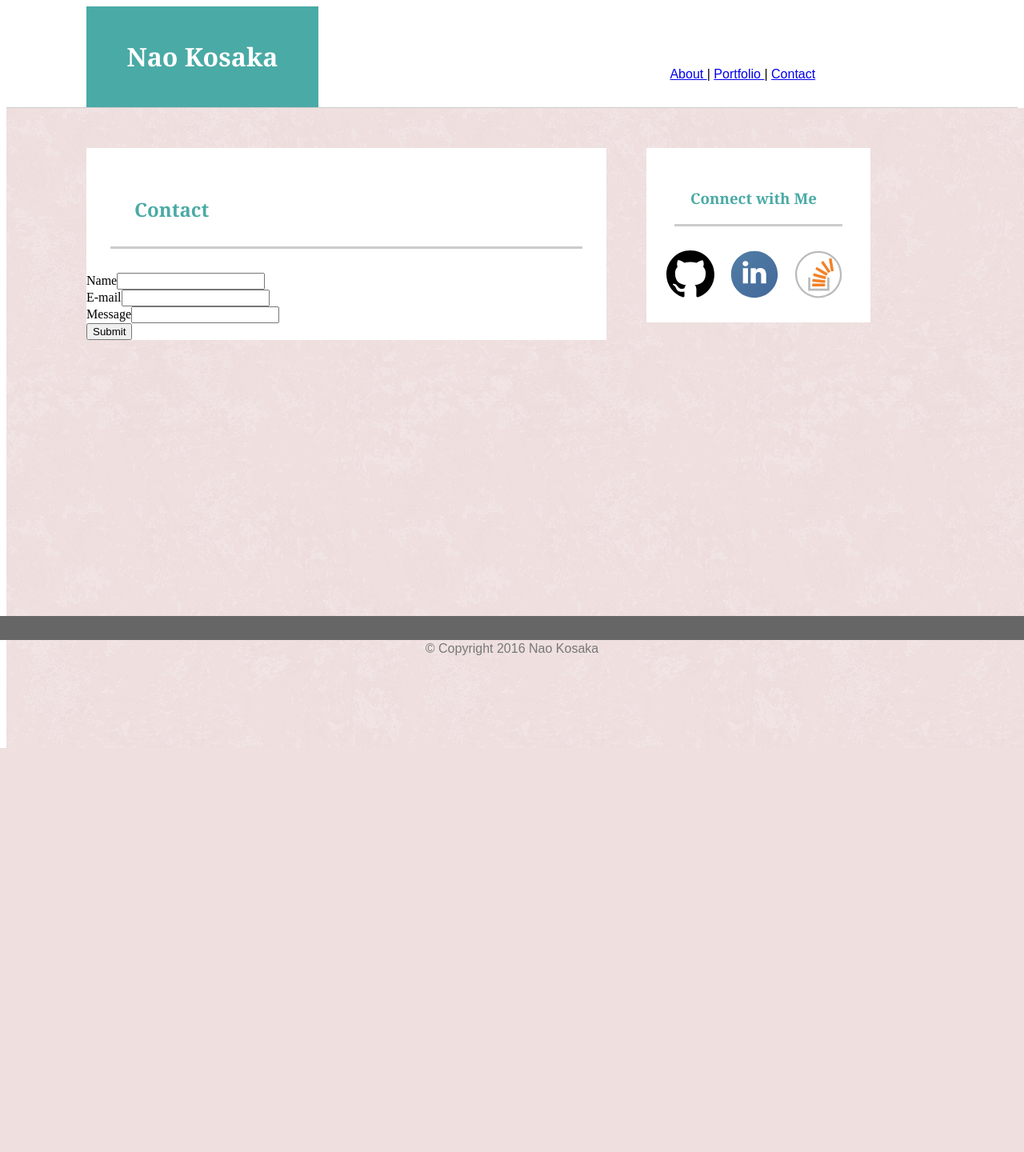
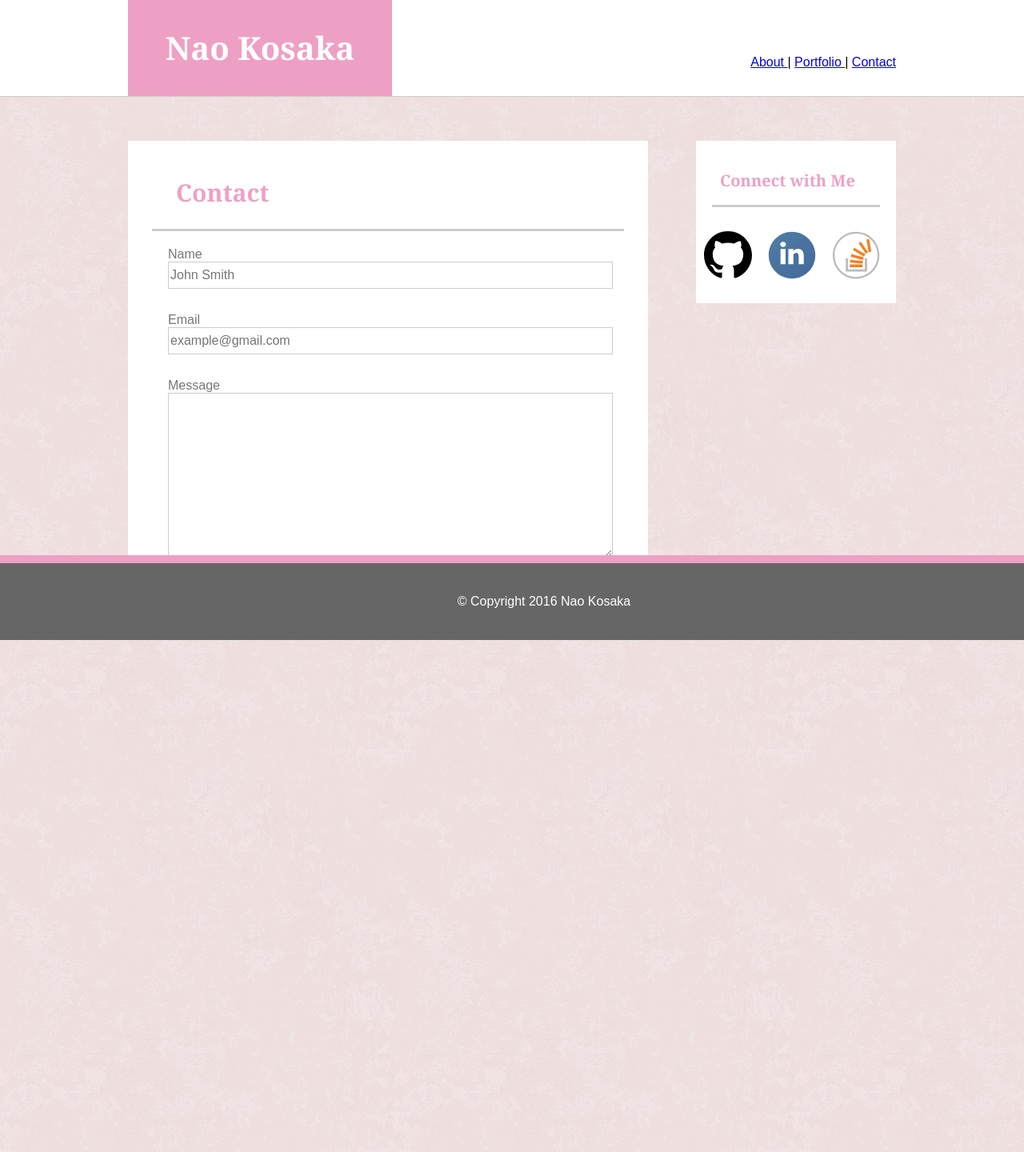
Before and after one commit to naokosaka17/Basic-Portfolio, a PHP site: page /contact.html in a window 1280 px wide. Shown: the whole page at 80% size. Before the commit the page ends 935 px from the top, so only its background shows below. Run offline with PHP 8.4, Linux system fonts and the light colour scheme.

Commit message:
Adding all files

```diff
--- /dev/null
+++ b/assets/css/contact.css
@@ -0,0 +1,39 @@
+form div + div {
+	margin-top: 30px;
+}
+
+label{
+	display: block;
+	width: 90px;
+	font: 1em 'Arial', 'Helvetica Neue', Helvetica, sans-serif;
+	color: #777777;
+	margin-left: 50px;
+}
+
+input {
+	font: 1em 'Arial', 'Helvetica Neue', Helvetica, sans-serif;
+	width: 550px;
+	border: solid 1px #cccccc;
+	margin-left: 50px;
+	height: 30px;
+}
+
+textarea{
+	border: solid 1px #cccccc;
+	width: 550px;
+	height: 200px;
+}
+
+button{
+	width: 150px;
+	height: 50px;
+	background-color: #EEA0C4;
+	color: #ffffff;
+	font: 1em 'Arial', 'Helvetica Neue', Helvetica, sans-serif;
+	margin-left: 50px;
+	border: none;
+}
+
+#msg{
+	margin-left: 50px;
+}
--- a/assets/css/style.css
+++ b/assets/css/style.css
@@ -1,22 +1,34 @@
+body{
+		background-image: url("/Users/Nao/Desktop/Basic-Portfolio/assets/images/pink_rice.png");
+		height: 90em;
+}
 
-#header{
+header{
 	background: #ffffff;
 	border-bottom: solid #cccccc 1px;
+	margin: 0;
+}
+
+.scale{
+	width: 960px;
+	margin-right: auto;
+	margin-left: auto;
 }
 
 #name{
-	background: #4aaaa5;
-	padding: 20px;
+	background: #EEA0C4;
+	padding: 40px;
 	width: 250px;
 	margin-top: 0;
 	margin-bottom: 0;
-	margin-left: 100px;
 }
 
 h1{
 	color: #ffffff;
 	font-family: 'Georgia', Times, Times New Roman, serif;
 	text-align: center;
+	font-size: 40px;
+	font-weight: bold;
 }
 
 .navigation{
@@ -24,64 +36,67 @@ h1{
 	float: right;
 	top: -50px;
 	position: relative;
-	clear: right;
-	margin-right: 20%;
-
+	margin-left: 20%;
+	text-decoration: none;
 }
 
-.contents{
-	background-image: url("/Users/Nao/Desktop/Basic-Portfolio/assets/images/pink_rice.png");
-	position: absolute;
-	width: 100%;
-	height: 100%;
-	margin: 0 auto;
+.main960px{
+	width: 960px;
+	margin-right: auto;
+	margin-left: auto;
+	clear: both;
 }
 
 .mainpage{
 	background: #ffffff;
-	margin: 50px 0px 50px 100px;
 	width: 650px;
 	float: left;
+	margin-top: 40px;
+	padding-bottom: 20px;
 }
 
 h2{
 	background: #ffffff;
-	margin: 30px 30px;
+	margin: 20px 30px;
 	padding: 30px 30px;
 	border-bottom: solid #cccccc 3px;
+	font-size: 30px;
+	font-weight: bold;
 }
 
 img{
-	 width: 180px;
-	 height: 250px;
+	 width: 250px;
+	 height: 200px;
 	 float: left;
-	 padding: 1em;
+	 padding: 30px;
 }
 
 .sidebar{
 	background: #ffffff;
-	margin: 50px 50px;
-	padding: 10px 15px 20px 15px;
 	width: 250px;
-	float: left;
+	float: right;
+	margin-top: 40px;
+	padding-bottom: 20px;
 }
 
 h3{
 	background: #ffffff;
 	margin: 20px 20px;
-	padding: 20px 20px;
+	padding: 20px 10px;
 	border-bottom: solid #cccccc 3px;
+	font-size: 20px;
+	font-weight: bold;
 }
 
 h2,h3{
 	font-family: 'Georgia', Times, Times New Roman, serif;
-	color: #4aaaa5;
+	color: #EEA0C4;
 }
 
 p{
 	color: #777777;
 	font-family: 'Arial', 'Helvetica Neue', Helvetica, sans-serif;
-	padding: 1em;
+	padding: 2em;
 }
 
 .logo{
@@ -90,12 +105,17 @@ p{
 	padding: 10px;
 }
 
-.footer{
+footer{
+	width: 100%;
+	margin: 0 auto;
+	background-color: #666666;
+	clear: both;
+	text-align: center;
+	border-top: solid 10px #EEA0C4;
+	color: #ffffff;
+	font-family: 'Arial', 'Helvetica Neue', Helvetica, sans-serif;
+	padding: 40px;
 	position: fixed;
-	bottom: 0;
-	left: 0;
-	right: 0;
-	background: #666666;
-	text-align: center;
-	height: 30px;
-	}
+	bottom: 0px;
+	z-index: 2;
+}
--- a/contact.html
+++ b/contact.html
@@ -3,13 +3,16 @@
 
 	<head>
 		<!--link CSS -->
+		<link rel="stylesheet" type="text/css" href="assets/css/reset.css">
 		<link rel="stylesheet" type="text/css" href="assets/css/style.css">
-	<title>contact</title>
+		<link rel="stylesheet" type="text/css" href="assets/css/contact.css">
+		<title>Contact</title>
 	</head>
 
 	<body>
 		<!--header-->
 		<header id="header">
+			<div class="scale">
 					<!--Name part -->
 					<div id="name">
 						<h1>Nao Kosaka</h1>
@@ -19,7 +22,6 @@
 						<a href="index.html">
 							About
 						</a> |
-
 						<a href="portfolio.html">
 							Portfolio
 						</a> |
@@ -27,26 +29,36 @@
 							Contact
 						</a>
 					</nav>
+
+			</div>
 		</header>
 
-		<!-- Main page -->
-		<div class="contents">
-			<!--"right side" -->
+		<!-- make 960px -->
+		<div class="main960px">
+			<!--"left side" -->
 			<div class="mainpage">
 				<h2>Contact</h2>
 
-				<form action="demo_form.asp" method="get" autocomplete="on">
-						Name<input type="text" name="name">
-					<br>
-						E-mail<input type="email" name="email">
-					<br>
-						Message<input type="text" name="message">
-					<br>
-					<input type="submit">
+					<form action="formPage" method="get">
+						<div>
+							<label for="name">Name</label>
+							<input type="text" name="name" placeholder="John Smith" />
+						</div>
+						<div>
+							<label for="email">Email</label>
+							<input type="email" name="email" placeholder="example@gmail.com" />
+						</div>
+						<div>
+							<label for="msg">Message</label>
+							<textarea id="msg"></textarea>
+						</div>
+						<div class="button">
+							<button type="submit">Submit</button>
+						</div>
 					</form>
 			</div>
 
-
+				<!--Right side -->
 				<aside class="sidebar">
 					<h3>Connect with Me</h3>
 
@@ -56,8 +68,9 @@
 				</aside>
 		</div>
 
-		<footer class="footer">
-			<p>&copy Copyright 2016 Nao Kosaka</p>
+		<!--Footer-->
+		<footer>
+			&copy Copyright 2016 Nao Kosaka
 		</footer>
 
 	</body>
```
Also changed, not shown: assets/css/portfolio.css (added, +25 -0 lines), index.html (+14 -14 lines), portfolio.html (+41 -18 lines), 2 other files. Lines whose indentation alone changed are shown as unchanged.
